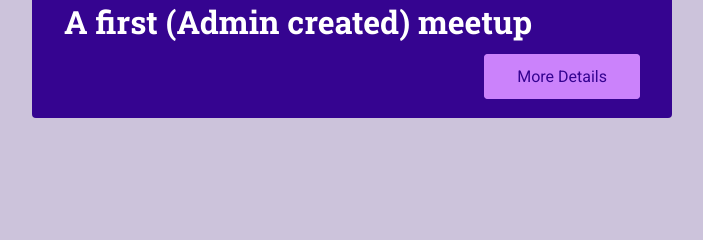
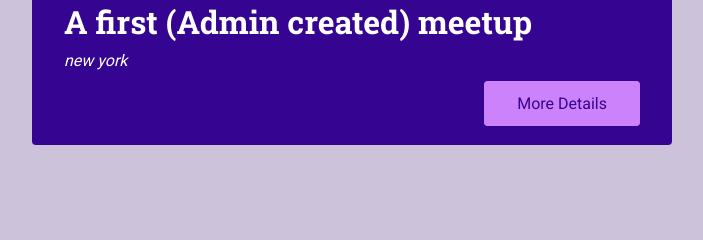
Before and after one commit to VirgSam/Pythonic-Journey, a Django app: page /meetups/ in a window 1280 px wide. Shown: the part 486-726 px from the top of the page, without its empty margins (288-991 px from the left). Run offline with Django 4.2, Linux system fonts and the light colour scheme; data comes from the database, SQL or seed files in the repository; both versions use the stored data as it was after the commit.

Commit message:
Update index.html with location hardcoded

```diff
--- a/udemy/max_sch/django_project_site/meetups/templates/meetups/index.html
+++ b/udemy/max_sch/django_project_site/meetups/templates/meetups/index.html
@@ -23,7 +23,7 @@ We have great meetup events coming up!
     </h2>
     <ol>
         {% for meetup in meetups %}
-            {% include 'meetups/includes/meetup-item.html' with title=meetup.title location=meetup.location %}
+            {% include 'meetups/includes/meetup-item.html' with title=meetup.title location="new york" %}
         {% endfor %}
     </ol>
 </section>
```
Also changed, not shown: udemy/max_sch/django_project_site/db.sqlite3.
